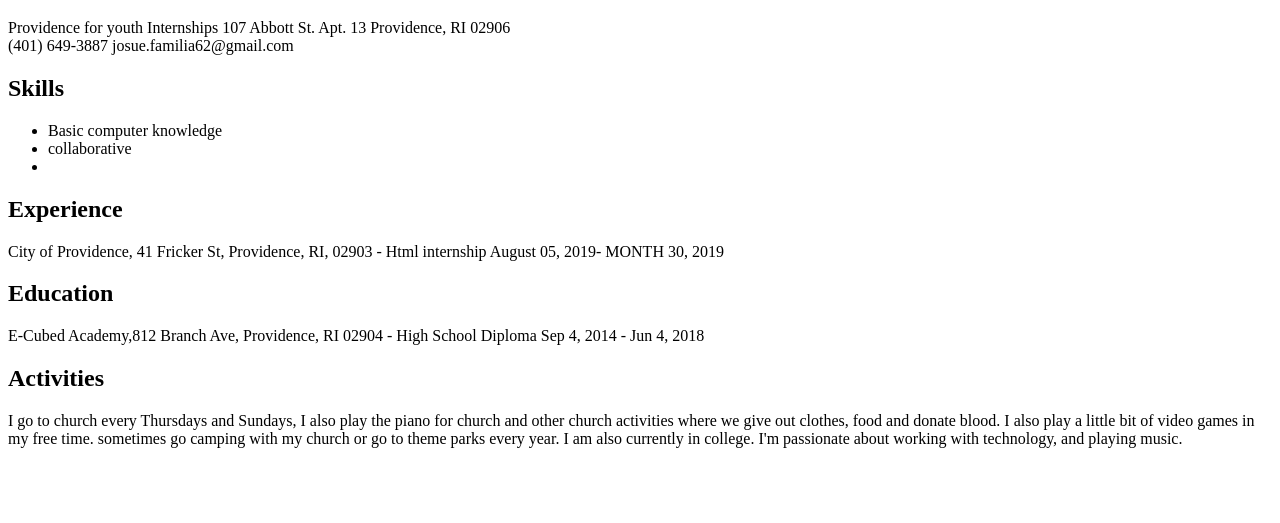
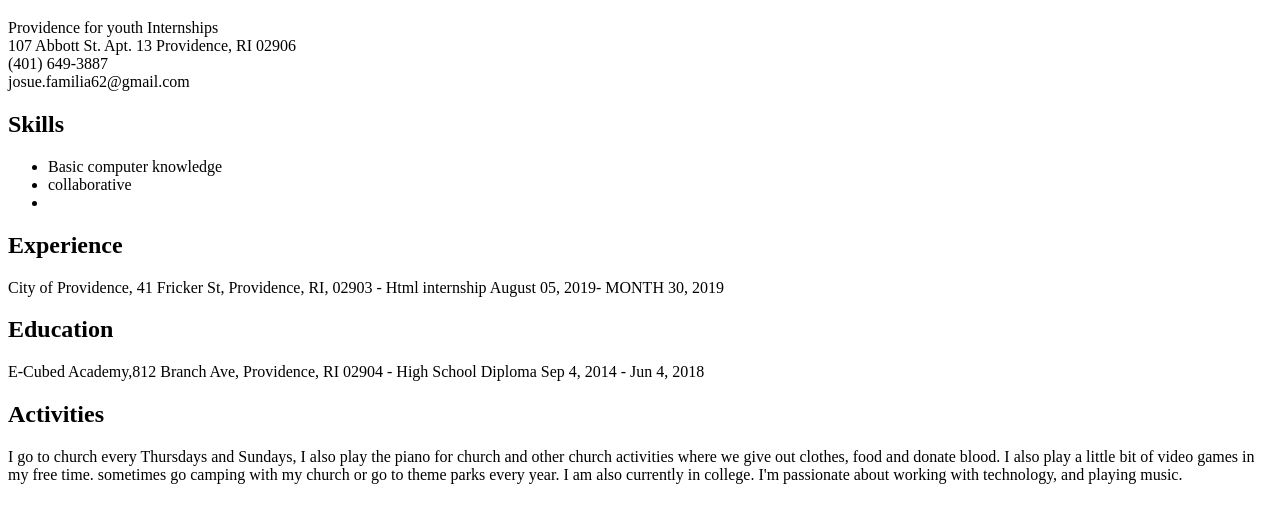
Before and after one commit to BennyFlia/BenF.github.io, a plain HTML site: page index.html in a window 1280 px wide. Shown: the part 61-584 px from the top of the page. Drawn offline with Linux system fonts and the light colour scheme.

Commit message:
Update index.html

```diff
--- a/index.html
+++ b/index.html
@@ -9,10 +9,10 @@
 <body>
   <h1>Benny J. Familia</h1>
 <p>
-Providence for youth Internships
+Providence for youth Internships<br>
 107 Abbott St. Apt. 13
 Providence, RI 02906<br>
-(401) 649-3887
+(401) 649-3887<br>
 josue.familia62@gmail.com</p>
 
     <h2>Skills</h2>
```
